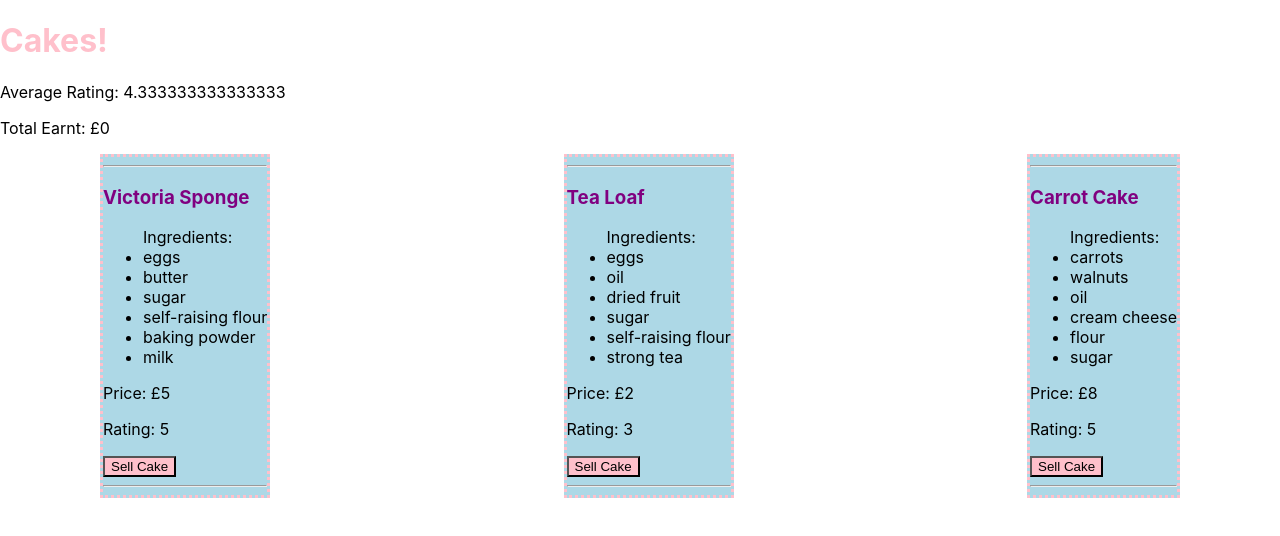
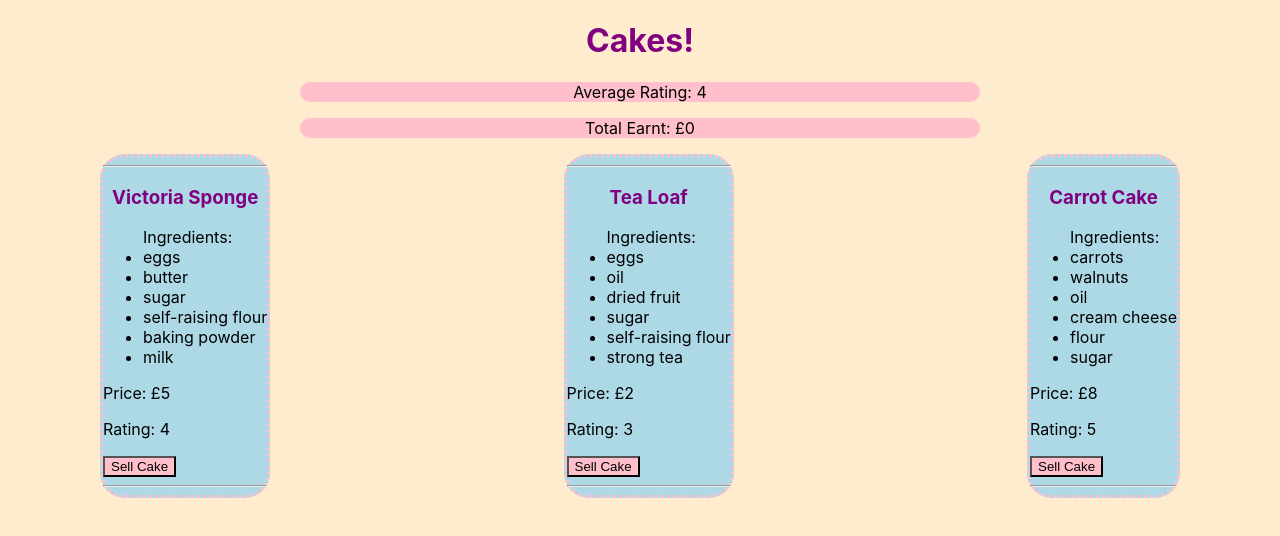
Before and after one commit to rosiemiall/bakery_lab, a React (Create React App) app: page / in a window 1280 px wide. Shown: the top 536 px of the page. Built offline with nearby package versions, Linux system fonts and the light colour scheme.

Commit message:
all extension complete: MORE css

```diff
--- a/src/containers/BakeryContainer.js
+++ b/src/containers/BakeryContainer.js
@@ -13,7 +13,7 @@ const BakeryContainer = () => {
       "milk",
     ],
     price: 5,
-    rating: 5,
+    rating: 4,
   });
 
   const [teaLoaf] = useState({
@@ -49,11 +49,11 @@ const BakeryContainer = () => {
   return (
     <>
       <h1 id="title">Cakes!</h1>
-      <p>
+      <p className="para">
         Average Rating:{" "}
         {(vicSponge.rating + teaLoaf.rating + carrotCake.rating) / 3}
       </p>
-      <p>Total Earnt: £{totalEarnt}</p>
+      <p className="para">Total Earnt: £{totalEarnt}</p>
       <section className="cakes">
         <Cake
           cake={vicSponge}
--- a/src/index.css
+++ b/src/index.css
@@ -1,11 +1,13 @@
 #title {
-  color : pink;
+  color : purple;
+  text-align: center;
 }
 #button {
   background-color : pink;
 }
 #names {
   color : purple;
+  text-align: center;
 }
 
 .cakes {
@@ -18,11 +20,20 @@
   background-color: lightblue;
   border-style: dotted;
   border-color: pink;
+  border-radius: 25px;
+}
+.para{
+  background-color: pink;
+  border-radius: 25px;
+  text-align: center;
+  margin-left: 300px;
+  margin-right: 300px;
 }
 
 
 
 body {
+  background-color: blanchedalmond;
   margin: 0;
   font-family: -apple-system, BlinkMacSystemFont, 'Segoe UI', 'Roboto', 'Oxygen',
     'Ubuntu', 'Cantarell', 'Fira Sans', 'Droid Sans', 'Helvetica Neue',
```
